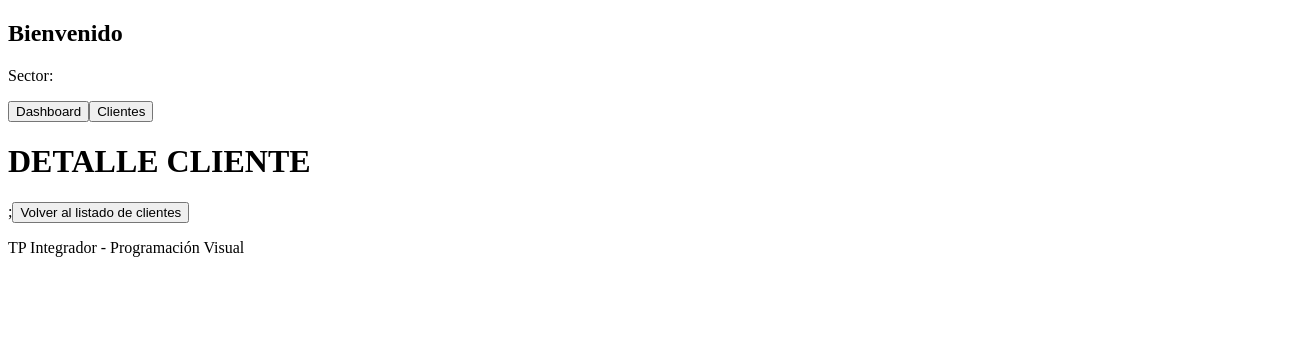
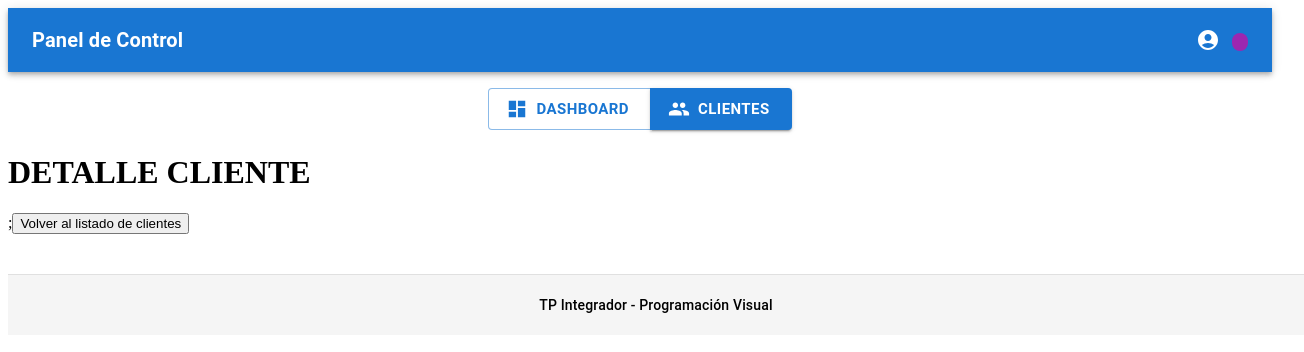
Before and after one commit to MartinAmante/pv_tp_integrador_Grupo09, a React (Vite) app: page /clientes/1 in a window 1280 px wide. Shown: the top 352 px of the page, 1304 px wide, since content can reach past the window. Built offline with nearby package versions, Linux system fonts and the light colour scheme; sample sign-in values are in the browser's storage.

Commit message:
diseño de vistas de componentes con MUI  Mauricio Gutierrez

```diff
--- a/package.json
+++ b/package.json
@@ -12,6 +12,7 @@
   "dependencies": {
     "@emotion/react": "^11.14.0",
     "@emotion/styled": "^11.14.1",
+    "@mui/icons-material": "^9.1.1",
     "@mui/material": "^9.1.1",
     "bootstrap": "^5.3.8",
     "react": "^19.2.6",
--- a/src/components/layout/Footer.jsx
+++ b/src/components/layout/Footer.jsx
@@ -1,8 +1,30 @@
+import { Box, Typography, Container } from "@mui/material";
+
 const Footer = () => {
     return (
-        <>
-            <p>TP Integrador - Programación Visual</p>
-        </>
+        <Box
+            component="footer"
+            sx={{
+                py: 2.5,
+                px: 2,
+                mt: 5, // Le da un buen espacio de separación con lo que haya arriba
+                backgroundColor: '#f5f5f5',
+                borderTop: '1px solid #e0e0e0',
+                width: '100%',
+                // Eliminamos el position fixed para que no flote tapando el contenido
+            }}
+        >
+            <Container maxWidth="md">
+                <Typography
+                    variant="body2"
+                    color="text.secondary"
+                    align="center"
+                    sx={{ fontWeight: '500' }}
+                >
+                    TP Integrador - Programación Visual
+                </Typography>
+            </Container>
+        </Box>
     );
 }
 
--- a/src/components/layout/Header.jsx
+++ b/src/components/layout/Header.jsx
@@ -1,13 +1,46 @@
 import { useContext } from "react";
 import { AdminContext } from "../../context/AdminContext";
+// Importamos los componentes de barra de navegación de MUI
+import { AppBar, Toolbar, Typography, Box, Chip } from "@mui/material";
+import AccountCircleIcon from '@mui/icons-material/AccountCircle';
 
 const Header = () => {
-    const { admin, setAdmin } = useContext(AdminContext);
+    const { admin } = useContext(AdminContext);
+
     return (
-        <>
-            <h2>Bienvenido {admin?.nombre}</h2>
-            <p>Sector: {admin?.sector}</p>
-        </>
+        <AppBar position="static" color="primary" sx={{ mb: 2 }}>
+            <Toolbar sx={{ display: 'flex', justifyContent: 'space-between' }}>
+
+                {/* Nombre del sistema o logo a la izquierda */}
+                <Typography variant="h6" component="div" sx={{ fontWeight: 'bold' }}>
+                    Panel de Control
+                </Typography>
+
+                {/* Datos del administrador a la derecha si está logueado */}
+                {admin ? (
+                    <Box sx={{ display: 'flex', alignItems: 'center', gap: 1.5 }}>
+                        <AccountCircleIcon />
+                        <Box sx={{ display: 'flex', flexDirection: 'column', alignItems: 'flex-start' }}>
+                            <Typography variant="body1" sx={{ fontWeight: '500', lineHeight: 1.2 }}>
+                                {admin.nombre}
+                            </Typography>
+                            {/* Un Chip es una etiqueta estilizada ideal para mostrar roles/sectores */}
+                            <Chip
+                                label={admin.sector}
+                                size="small"
+                                color="secondary"
+                                sx={{ fontSize: '0.75rem', height: '18px', mt: 0.5, fontWeight: 'bold' }}
+                            />
+                        </Box>
+                    </Box>
+                ) : (
+                    <Typography variant="body2" sx={{ fontStyle: 'italic' }}>
+                        Sin sesión activa
+                    </Typography>
+                )}
+
+            </Toolbar>
+        </AppBar>
     );
 };
 
--- a/src/components/layout/Nav.jsx
+++ b/src/components/layout/Nav.jsx
@@ -1,11 +1,43 @@
-import { useNavigate } from "react-router-dom";
+import { useNavigate, useLocation } from "react-router-dom";
+// Importamos componentes de navegación y botones de MUI
+import { Box, Button, ButtonGroup } from "@mui/material";
+import DashboardIcon from '@mui/icons-material/Dashboard';
+import PeopleIcon from '@mui/icons-material/People';
+
 const Nav = () => {
     const navigate = useNavigate();
+    const location = useLocation(); // Nos sirve para saber en qué página estamos y pintar el botón activo
+
     return (
-        <>
-            <button onClick={() => navigate("/dashboard")}>Dashboard</button>
-            <button onClick={() => navigate("/clientes")}>Clientes</button>
-        </>
+        <Box
+            component="nav"
+            sx={{
+                display: 'flex',
+                justifyContent: 'center',
+                mb: 3,
+                px: 2
+            }}
+        >
+            {/* Un grupo de botones pegados y estilizados de forma nativa por MUI */}
+            <ButtonGroup variant="outlined" aria-label="Navegación principal" size="large">
+                <Button
+                    onClick={() => navigate("/dashboard")}
+                    startIcon={<DashboardIcon />}
+                    variant={location.pathname === "/dashboard" ? "contained" : "outlined"}
+                    sx={{ fontWeight: 'bold' }}
+                >
+                    Dashboard
+                </Button>
+                <Button
+                    onClick={() => navigate("/clientes")}
+                    startIcon={<PeopleIcon />}
+                    variant={location.pathname.startsWith("/clientes") ? "contained" : "outlined"}
+                    sx={{ fontWeight: 'bold' }}
+                >
+                    Clientes
+                </Button>
+            </ButtonGroup>
+        </Box>
     );
 }
 
--- a/src/views/Dashboard.jsx
+++ b/src/views/Dashboard.jsx
@@ -5,33 +5,77 @@ import Nav from "../components/layout/Nav";
 import Footer from "../components/layout/Footer";
 import { useContext } from "react";
 import { AdminContext } from "../context/AdminContext";
-
+// Importamos los componentes de Material UI para la sección central
+import { Container, Box, Typography, Button } from "@mui/material";
+import PeopleIcon from '@mui/icons-material/People';
+import ArrowBackIcon from '@mui/icons-material/ArrowBack';
 
 const Dashboard = () => {
     const { setAdmin } = useContext(AdminContext);
-    /*const nombre = "Matias"
-    const sector = "Soporte"*/
     const navigate = useNavigate();
+
     const irClientes = () => {
-        navigate("/clientes")
-    }
+        navigate("/clientes");
+    };
+
     const cerrarSesion = () => {
         setAdmin(null);
         navigate("/login");
     };
+
     console.log("Render Dashboard");
+
     return (
         <>
-    <Header /*nombre={nombre}
-            sector={sector}*//>
-    <Nav/>
-    <h1>Inicio</h1>;
-    <Link to="/login">
+            <Header />
+            <Nav />
+
+            {/* Contenedor principal para el contenido del Dashboard */}
+            <Container component="main" maxWidth="md" sx={{ mt: 4, mb: 4 }}>
+                <Box
+                    sx={{
+                        p: 4,
+                        display: 'flex',
+                        flexDirection: 'column',
+                        alignItems: 'center',
+                        backgroundColor: '#f5f5f5',
+                        borderRadius: 2,
+                        boxShadow: 1,
+                        gap: 3
+                    }}
+                >
+                    <Typography component="h1" variant="h4" sx={{ fontWeight: 'bold', color: 'text.primary' }}>
+                        Inicio
+                    </Typography>
+
+                    <Box sx={{ display: 'flex', gap: 2, flexWrap: 'wrap', justifyContent: 'center' }}>
+                        {/* Botón moderno para ir a Clientes */}
+                        <Button
+                            variant="contained"
+                            color="primary"
+                            size="large"
+                            startIcon={<PeopleIcon />}
+                            onClick={irClientes}
+                            sx={{ fontWeight: 'bold' }}
+                        >
+                            Ver Clientes
+                        </Button>
+
+                        {/* Botón secundario estilizado como Link para volver al Login */}
+                        <Button
+                            component={Link}
+                            to="/login"
+                            variant="outlined"
+                            color="secondary"
+                            startIcon={<ArrowBackIcon />}
+                            sx={{ fontWeight: 'bold' }}
+                        >
                             Volver al Login
-    </Link>
-        <button onClick={irClientes}>
-            Ver Clientes
-        </button>
+                        </Button>
+                    </Box>
+                </Box>
+            </Container>
+
             <Footer />
         </>
     );
--- a/src/views/Login.jsx
+++ b/src/views/Login.jsx
@@ -1,13 +1,25 @@
-/*import { Link } from "react-router-dom";*/
 import { useNavigate } from "react-router-dom";
-import { useState, useContext} from "react";
+import { useState, useContext } from "react";
 import { AdminContext } from "../context/AdminContext";
+import {
+  Container,
+  Box,
+  Typography,
+  TextField,
+  Button,
+  FormControl,
+  InputLabel,
+  Select,
+  MenuItem,
+  Paper
+} from "@mui/material";
 
 const Login = () => {
     const navigate = useNavigate();
     const { setAdmin } = useContext(AdminContext);
-    /*const contexto = useContext(AdminContext);
-    console.log("Contexto:", contexto);*/
+
+    const [nombre, setNombre] = useState("");
+    const [sector, setSector] = useState("");
 
     const ingresar = () => {
         if (nombre.trim() === "") {
@@ -19,49 +31,60 @@ import { AdminContext } from "../context/AdminContext";
             alert("Debe seleccionar un cargo");
             return;
         }
-        setAdmin({
-            nombre,
-            sector
-        });
+
+        setAdmin({ nombre, sector });
         navigate("/dashboard");
     };
 
-    const [nombre, setNombre] = useState("");
-    const [sector, setSector] = useState("");
+    return (
+        <Container component="main" maxWidth="xs" sx={{ height: '100vh', display: 'flex', alignItems: 'center', justifyContent: 'center' }}>
+            <Paper elevation={3} sx={{ p: 4, width: '100%', borderRadius: 2, display: 'flex', flexDirection: 'column', alignItems: 'center' }}>
 
-    return (
-        <>
-        <h1>LOGIN</h1>
+                <Typography component="h1" variant="h4" sx={{ fontWeight: 'bold', mb: 3, color: 'primary.main' }}>
+                    LOGIN
+                </Typography>
 
-
-        <div>
-            <label>Nombre:</label>
-            <input
-            type="text"
-            name="nombre"
+                <Box component="div" sx={{ width: '100%', display: 'flex', flexDirection: 'column', gap: 2.5 }}>
+                    <TextField
+                        label="Nombre"
+                        variant="outlined"
+                        fullWidth
                         value={nombre}
                         onChange={(e) => setNombre(e.target.value)}
                         required
                     />
-        </div>
-        <br />
-        <div>
-            <label>Sector:</label>
-            <select
+
+                    <FormControl fullWidth required>
+                        <InputLabel id="sector-label">Cargo</InputLabel>
+                        <Select
+                            labelId="sector-label"
+                            id="sector-select"
                             value={sector}
+                            label="Cargo"
                             onChange={(e) => setSector(e.target.value)}
                         >
-                <option value="" disabled hidden>Cargo</option>
-                <option value="Soporte">Soporte</option>
-                <option value="Gerencia">Gerencia</option>
-            </select>
-        </div>
-        <button onClick={ingresar}>
+                            <MenuItem value="Soporte">Soporte</MenuItem>
+                            <MenuItem value="Gerencia">Gerencia</MenuItem>
+                        </Select>
+                    </FormControl>
+
+                    <Button
+                        type="button"
+                        fullWidth
+                        variant="contained"
+                        color="primary"
+                        size="large"
+                        onClick={ingresar}
+                        sx={{ mt: 1, py: 1.2, fontWeight: 'bold' }}
+                    >
                         Ingresar
-        </button>
-        </>
+                    </Button>
+                </Box>
+            </Paper>
+        </Container>
     );
 }
+
 
 
 /*function Login() {
```
Also changed, not shown: 1 other file (tests, documents, lock files or other folders). Lines whose indentation alone changed are shown as unchanged.
